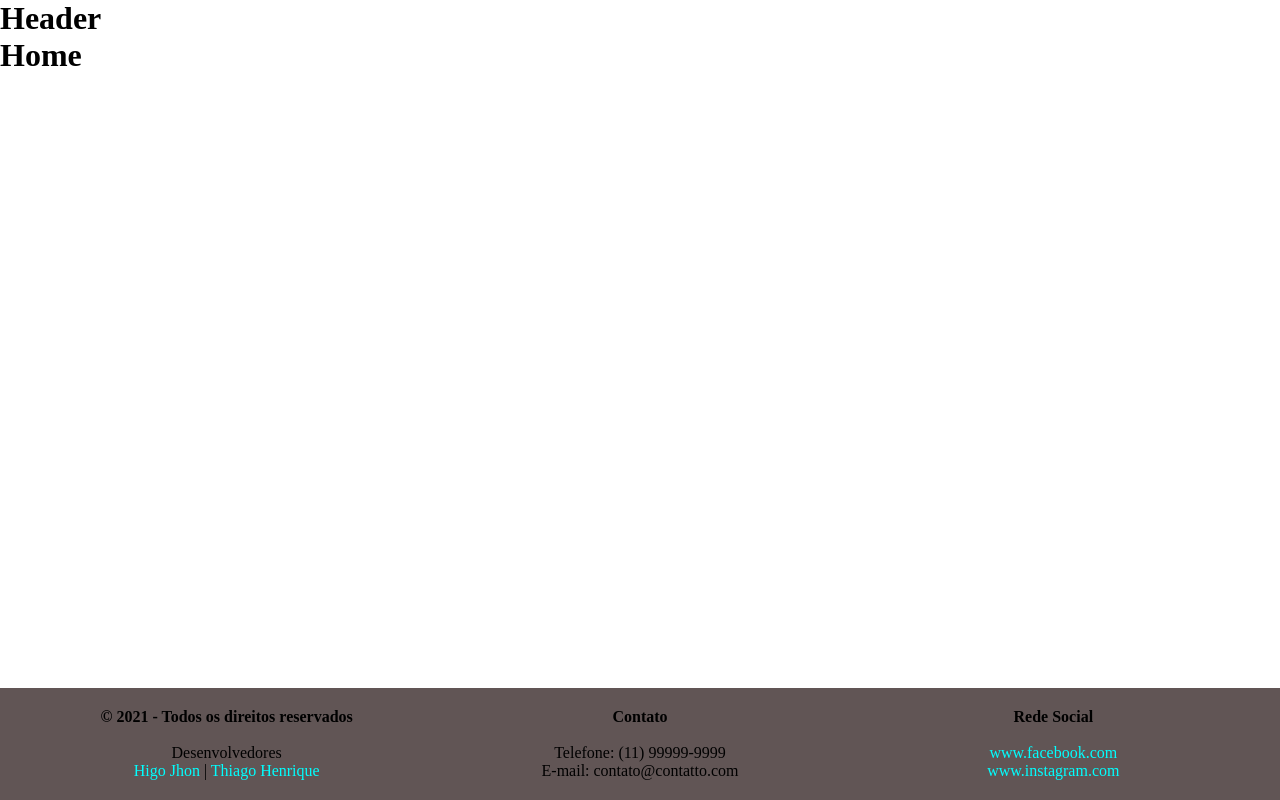
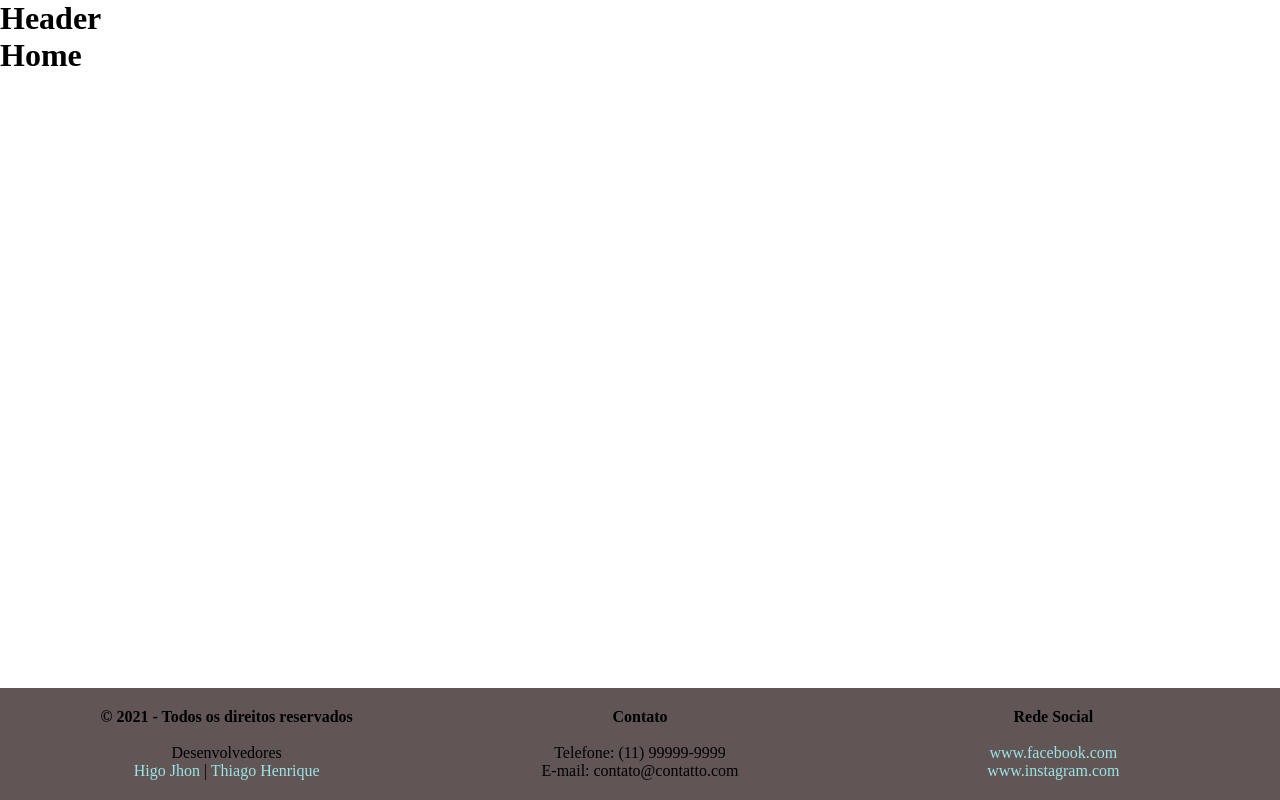
Before and after one commit to HigoJhon/Padaria, a React (Vite) app: page / in a window 1280 px wide. Built offline with nearby package versions, Linux system fonts and the light colour scheme; the HTML template or start-up script is replaced by a standard one.

Commit message:
FIX: CSS

```diff
--- a/src/style/footer.css
+++ b/src/style/footer.css
@@ -25,5 +25,5 @@ footer {
 
 a {
     text-decoration: none;
-    color: aqua;
+    color: rgb(156, 228, 228);
 }
```
